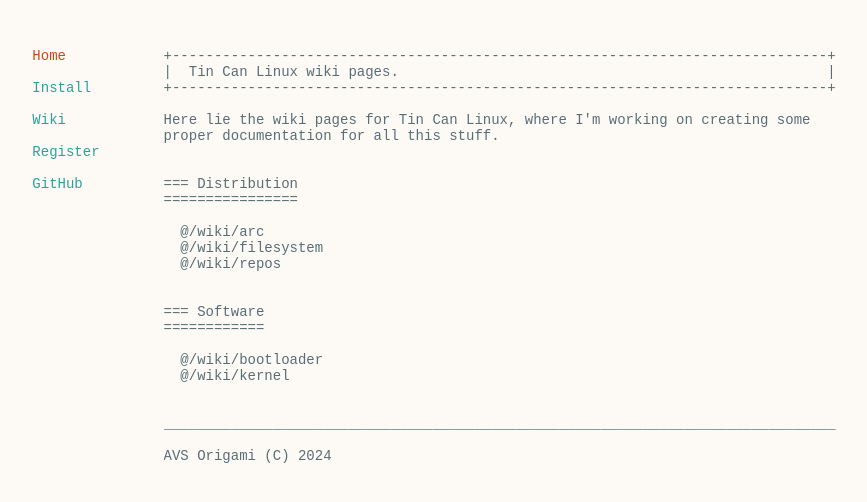
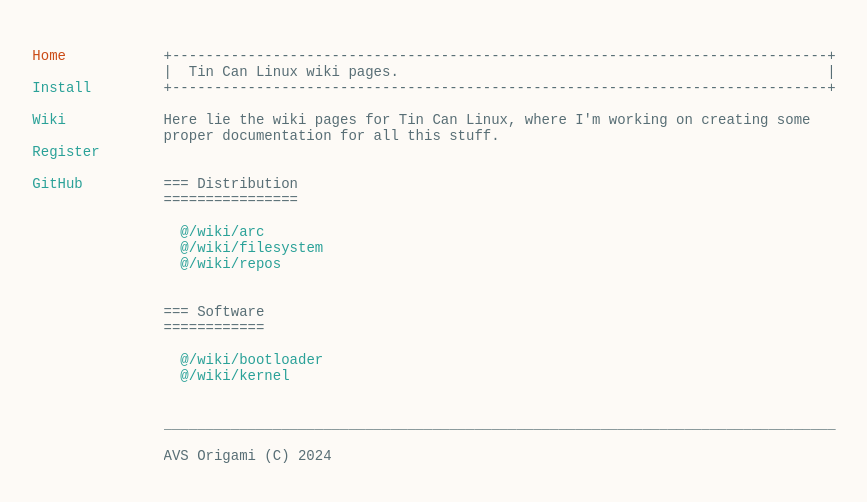
Before and after one commit to tincan-linux/tincan-linux.github.io, a plain HTML site: page docs/wiki/index.html in a window 1280 px wide. Shown: the whole page, without its empty margins (206-1073 px from the left). Drawn offline with Linux system fonts and the light colour scheme.

Commit message:
Fix links on wiki homepage.

```diff
--- a/docs/wiki/index.html
+++ b/docs/wiki/index.html
@@ -96,16 +96,16 @@
 === Distribution
 ================
 
-  @/wiki/arc
-  @/wiki/filesystem
-  @/wiki/repos
+  <a href="/wiki/arc">@/wiki/arc</a>
+  <a href="/wiki/filesystem">@/wiki/filesystem</a>
+  <a href="/wiki/repos">@/wiki/repos</a>
 
 
 === Software
 ============
 
-  @/wiki/bootloader
-  @/wiki/kernel
+  <a href="/wiki/bootloader">@/wiki/bootloader</a>
+  <a href="/wiki/kernel">@/wiki/kernel</a>
 
 
 ________________________________________________________________________________
```
Also changed, not shown: docs/index.html (+1 -1 lines), 2 other files.
